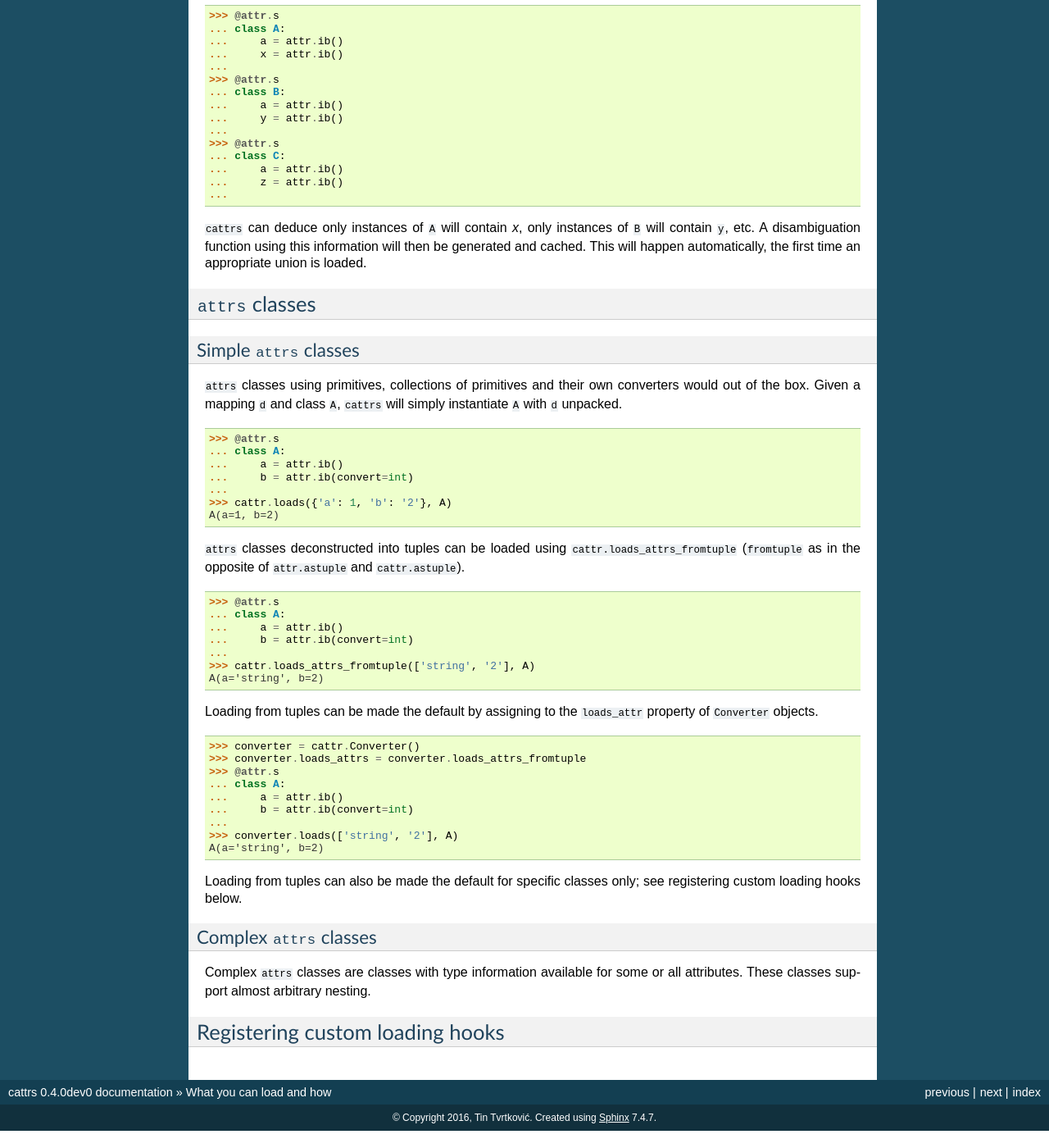
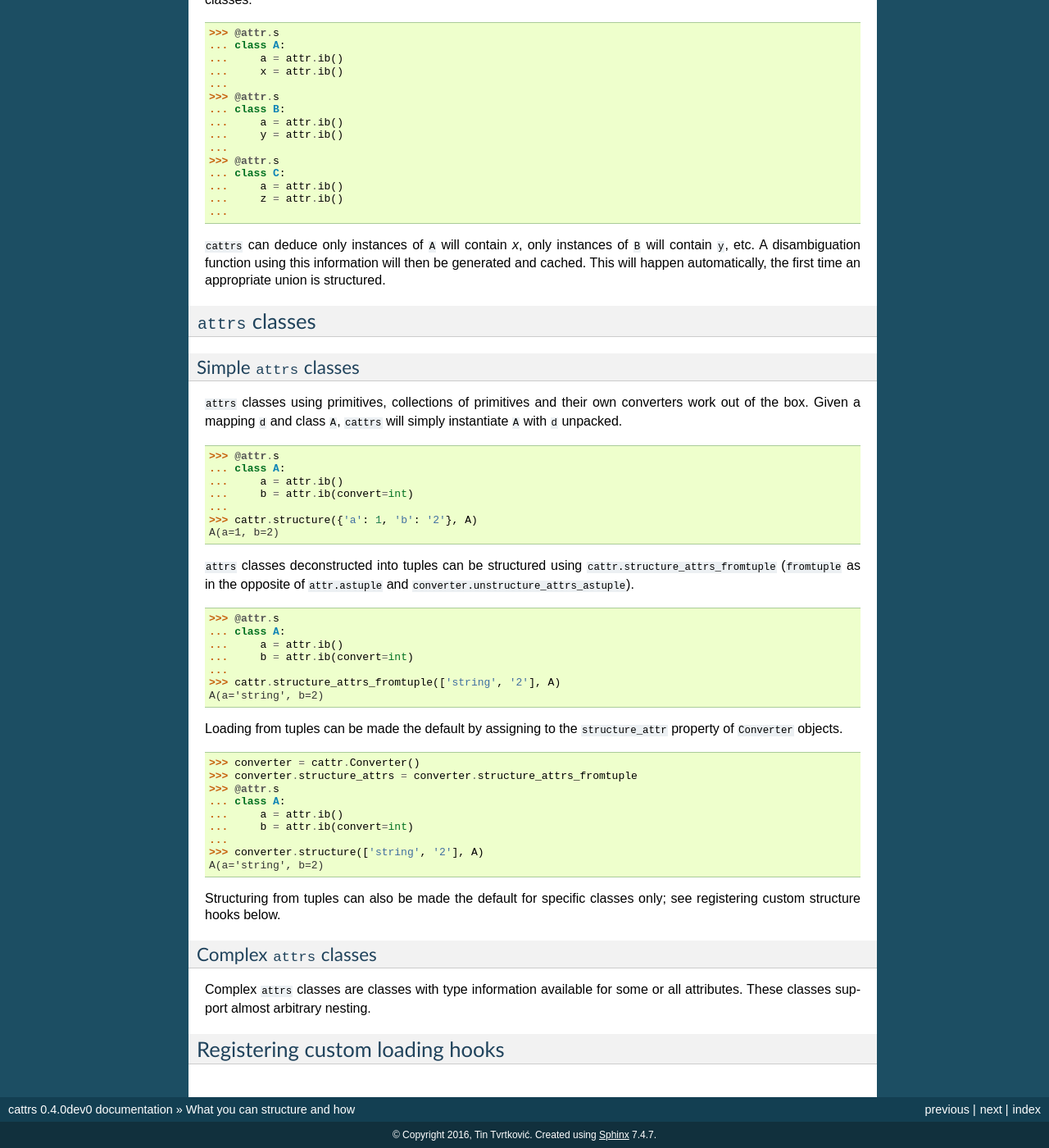
Before and after one commit to busgaidw2/cattrs, a Sphinx documentation site: the page built from docs/structuring.rst, in a window 1280 px wide and 1400 px high, scrolled down 3586 px. Shown: the whole window at 82% size. Built offline with Sphinx 7.4.7, drawn with Linux system fonts in a browser that asks for light colours; before the commit the page ends 4965 px from its top, so only the background shows below that; some of the changed text lies outside the part shown.

Commit message:
Update docs.

```diff
--- a/docs/conf.py
+++ b/docs/conf.py
@@ -16,7 +16,7 @@
 import sys
 import os
 
-import cattr
+import pkg_resources  # part of setuptools
 
 # If extensions (or modules to document with autodoc) are in another
 # directory, add these directories to sys.path here. If the directory is
@@ -64,9 +64,10 @@ copyright = u"2016, Tin Tvrtković"
 # the built documents.
 #
 # The short X.Y version.
-version = cattr.__version__
+
+version = pkg_resources.require(project)[0].version
 # The full version, including alpha/beta/rc tags.
-release = cattr.__version__
+release = version
 
 # The language for content autogenerated by Sphinx. Refer to documentation
 # for a list of supported languages.
--- a/docs/index.rst
+++ b/docs/index.rst
@@ -15,8 +15,8 @@ Contents:
    installation
    usage
    converters
-   loading
-   dumping
+   structuring
+   unstructuring
    contributing
    history
 
--- a/docs/installation.rst
+++ b/docs/installation.rst
@@ -44,7 +44,7 @@ Once you have a copy of the source, you can install it with:
 
 .. code-block:: console
 
-    $ python setup.py install
+    $ pip install -e .
 
 
 .. _Github repo: https://github.com/Tinche/cattrs
--- a/docs/loading.rst
+++ b/docs/structuring.rst
@@ -1,8 +1,8 @@
-=========================
-What you can load and how
-=========================
+==============================
+What you can structure and how
+==============================
 
-The philosophy of ``cattrs`` loading is simple: give it an object of Python
+The philosophy of ``cattrs`` structuring is simple: give it an instance of Python
 built-in types and collections, and a type describing the data you want out.
 ``cattrs`` will convert the input data into the type you want, or throw an
 exception.
@@ -28,10 +28,10 @@ loading; it will simply be passed through.
 
 .. doctest::
 
-    >>> cattr.loads(1, Any)
+    >>> cattr.structure(1, Any)
     1
     >>> d = {1: 1}
-    >>> cattr.loads(d, Any) is d
+    >>> cattr.structure(d, Any) is d
     True
 
 ``int``, ``float``, ``str``, ``bytes``
@@ -41,9 +41,9 @@ Use any of these primitive types to convert the object to the type.
 
 .. doctest::
 
-    >>> cattr.loads(1, str)
+    >>> cattr.structure(1, str)
     '1'
-    >>> cattr.loads("1", float)
+    >>> cattr.structure("1", float)
     1.0
 
 In case the conversion isn't possible, the expected exceptions will be
@@ -52,7 +52,7 @@ do the conversion yourself, directly.
 
 .. code-block:: python
 
-    >>> cattr.loads("not-an-int", int)
+    >>> cattr.structure("not-an-int", int)
     Traceback (most recent call last):
     ...
     ValueError: invalid literal for int() with base 10: 'not-an-int'
@@ -60,8 +60,8 @@ do the conversion yourself, directly.
 Enums
 ~~~~~
 
-Enums will be loaded by their values. This works even for complex values, like
-tuples.
+Enums will be structured by their values. This works even for complex values,
+like tuples.
 
 .. doctest::
 
@@ -71,14 +71,14 @@ tuples.
     ...    MAINE_COON = "maine_coon"
     ...    SACRED_BIRMAN = "birman"
     ...
-    >>> cattr.loads("siamese", CatBreed)
+    >>> cattr.structure("siamese", CatBreed)
     <CatBreed.SIAMESE: 'siamese'>
 
 Again, in case of errors, the expected exceptions will fly out.
 
 .. code-block:: python
 
-    >>> cattr.loads("alsatian", CatBreed)
+    >>> cattr.structure("alsatian", CatBreed)
     Traceback (most recent call last):
     ...
     ValueError: 'alsatian' is not a valid CatBreed
@@ -93,11 +93,11 @@ Optionals
 
 .. doctest::
 
-    >>> cattr.loads(None, int)
+    >>> cattr.structure(None, int)
     Traceback (most recent call last):
     ...
     TypeError: int() argument must be a string, a bytes-like object or a number, not 'NoneType'
-    >>> cattr.loads(None, Optional[int])
+    >>> cattr.structure(None, Optional[int])
     >>> # None was returned.
 
 Bare ``Optional`` s (non-parameterized, just ``Optional``, as opposed to
@@ -107,7 +107,7 @@ This generic type is composable with all other converters.
 
 .. doctest::
 
-    >>> cattr.loads(1, Optional[float])
+    >>> cattr.structure(1, Optional[float])
     1.0
 
 Lists
@@ -125,14 +125,14 @@ copy an iterable into a list. A bare type, for example ``Sequence`` instead of
 
 .. doctest::
 
-    >>> cattr.loads((1, 2, 3), MutableSequence[int])
+    >>> cattr.structure((1, 2, 3), MutableSequence[int])
     [1, 2, 3]
 
 These generic types are composable with all other converters.
 
 .. doctest::
 
-    >>> cattr.loads((1, None, 3), List[Optional[str]])
+    >>> cattr.structure((1, None, 3), List[Optional[str]])
     ['1', None, '3']
 
 Sets and frozensets
@@ -154,14 +154,14 @@ instead of ``MutableSet[int]``, is equivalent to ``MutableSet[Any]``.
 
 .. doctest::
 
-    >>> cattr.loads([1, 2, 3, 4], Set)
+    >>> cattr.structure([1, 2, 3, 4], Set)
     {1, 2, 3, 4}
 
 These generic types are composable with all other converters.
 
 .. doctest::
 
-    >>> cattr.loads([[1, 2], [3, 4]], Set[FrozenSet[str]])
+    >>> cattr.structure([[1, 2], [3, 4]], Set[FrozenSet[str]])
     {frozenset({'4', '3'}), frozenset({'1', '2'})}
 
 Dictionaries
@@ -184,7 +184,7 @@ they will be treated as ``Any`` too.
 .. doctest::
 
     >>> from collections import OrderedDict
-    >>> cattr.loads(OrderedDict([(1, 2), (3, 4)]), Dict)
+    >>> cattr.structure(OrderedDict([(1, 2), (3, 4)]), Dict)
     {1: 2, 3: 4}
 
 These generic types are composable with all other converters. Note both keys
@@ -192,7 +192,7 @@ and values can be converted.
 
 .. doctest::
 
-    >>> cattr.loads({1: None, 2: 2.0}, Dict[str, Optional[int]])
+    >>> cattr.structure({1: None, 2: 2.0}, Dict[str, Optional[int]])
     {'1': None, '2': 2}
 
 Homogeneous and heterogeneous tuples
@@ -213,14 +213,14 @@ In all cases a tuple will be returned. Any type parameters set to
 
 .. doctest::
 
-    >>> cattr.loads([1, 2, 3], Tuple[int, str, float])
+    >>> cattr.structure([1, 2, 3], Tuple[int, str, float])
     (1, '2', 3.0)
 
 The tuple conversion is composable with all other converters.
 
 .. doctest::
 
-    >>> cattr.loads([{1: 1}, {2: 2}], Tuple[Dict[str, float], ...])
+    >>> cattr.structure([{1: 1}, {2: 2}], Tuple[Dict[str, float], ...])
     ({'1': 1.0}, {'2': 2.0})
 
 Unions
@@ -255,7 +255,7 @@ classes:
 ``cattrs`` can deduce only instances of ``A`` will contain `x`, only instances
 of ``B`` will contain ``y``, etc. A disambiguation function using this
 information will then be generated and cached. This will happen automatically,
-the first time an appropriate union is loaded.
+the first time an appropriate union is structured.
 
 
 ``attrs`` classes
@@ -265,7 +265,7 @@ Simple ``attrs`` classes
 ~~~~~~~~~~~~~~~~~~~~~~~~
 
 ``attrs`` classes using primitives, collections of primitives and their own
-converters would out of the box. Given a mapping ``d`` and class ``A``,
+converters work out of the box. Given a mapping ``d`` and class ``A``,
 ``cattrs`` will simply instantiate ``A`` with ``d`` unpacked.
 
 .. doctest::
@@ -275,12 +275,12 @@ converters would out of the box. Given a mapping ``d`` and class ``A``,
     ...     a = attr.ib()
     ...     b = attr.ib(convert=int)
     ...
-    >>> cattr.loads({'a': 1, 'b': '2'}, A)
+    >>> cattr.structure({'a': 1, 'b': '2'}, A)
     A(a=1, b=2)
 
-``attrs`` classes deconstructed into tuples can be loaded using
-``cattr.loads_attrs_fromtuple`` (``fromtuple`` as in the opposite of
-``attr.astuple`` and ``cattr.astuple``).
+``attrs`` classes deconstructed into tuples can be structured using
+``cattr.structure_attrs_fromtuple`` (``fromtuple`` as in the opposite of
+``attr.astuple`` and ``converter.unstructure_attrs_astuple``).
 
 .. doctest::
 
@@ -289,26 +289,26 @@ converters would out of the box. Given a mapping ``d`` and class ``A``,
     ...     a = attr.ib()
     ...     b = attr.ib(convert=int)
     ...
-    >>> cattr.loads_attrs_fromtuple(['string', '2'], A)
+    >>> cattr.structure_attrs_fromtuple(['string', '2'], A)
     A(a='string', b=2)
 
-Loading from tuples can be made the default by assigning to the ``loads_attr``
+Loading from tuples can be made the default by assigning to the ``structure_attr``
 property of ``Converter`` objects.
 
 .. doctest::
 
     >>> converter = cattr.Converter()
-    >>> converter.loads_attrs = converter.loads_attrs_fromtuple
+    >>> converter.structure_attrs = converter.structure_attrs_fromtuple
     >>> @attr.s
     ... class A:
     ...     a = attr.ib()
     ...     b = attr.ib(convert=int)
     ...
-    >>> converter.loads(['string', '2'], A)
+    >>> converter.structure(['string', '2'], A)
     A(a='string', b=2)
 
-Loading from tuples can also be made the default for specific classes only;
-see registering custom loading hooks below.
+Structuring from tuples can also be made the default for specific classes only;
+see registering custom structure hooks below.
 
 Complex ``attrs`` classes
 ~~~~~~~~~~~~~~~~~~~~~~~~~
```
Also changed, not shown: CONTRIBUTING.rst (+4 -4 lines), README.rst (+10 -11 lines), docs/converters.rst (+10 -9 lines), docs/dumping.rst (deleted, +0 -22 lines), docs/unstructuring.rst (added, +22 -0 lines), 2 other files.
